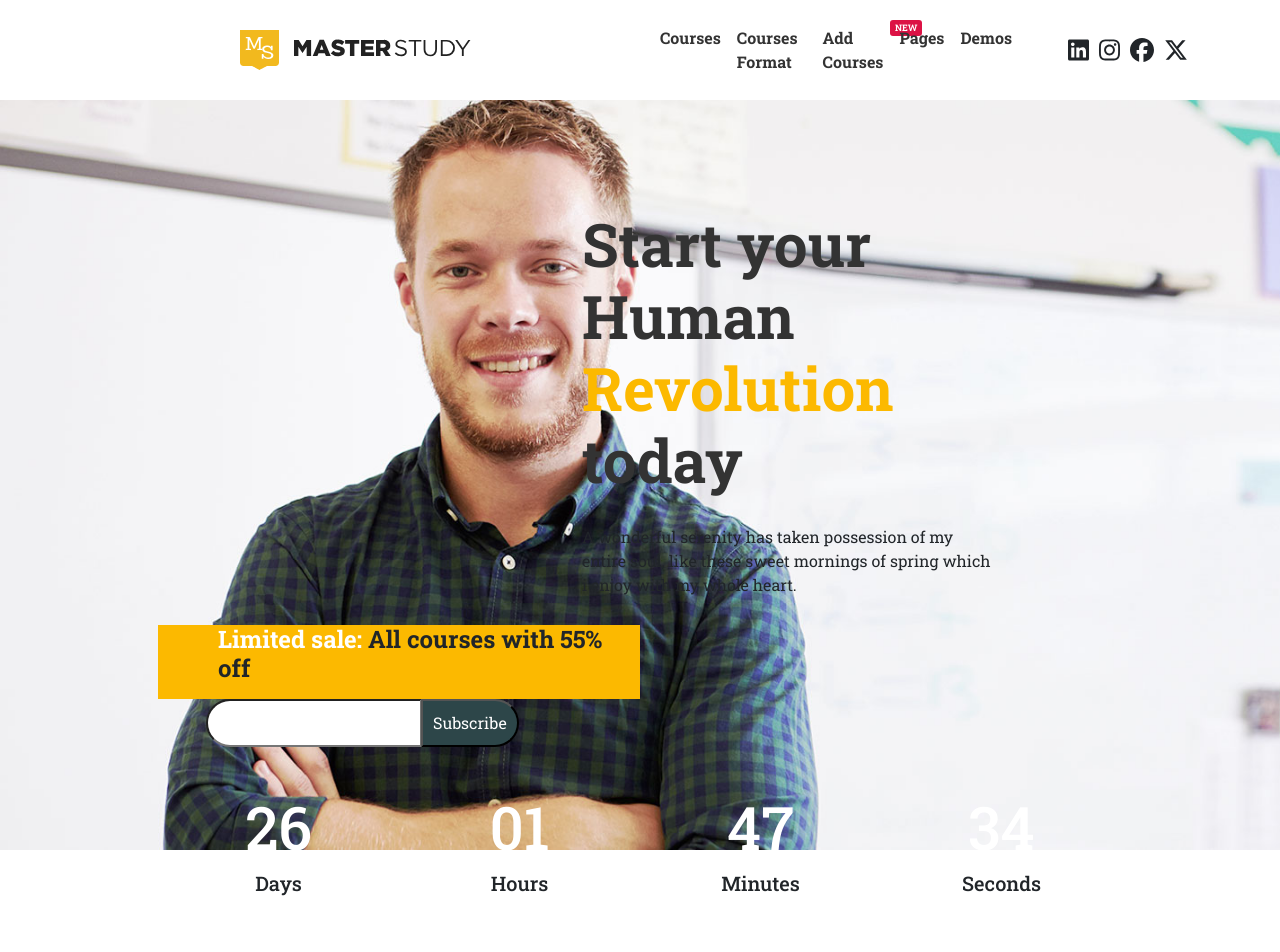
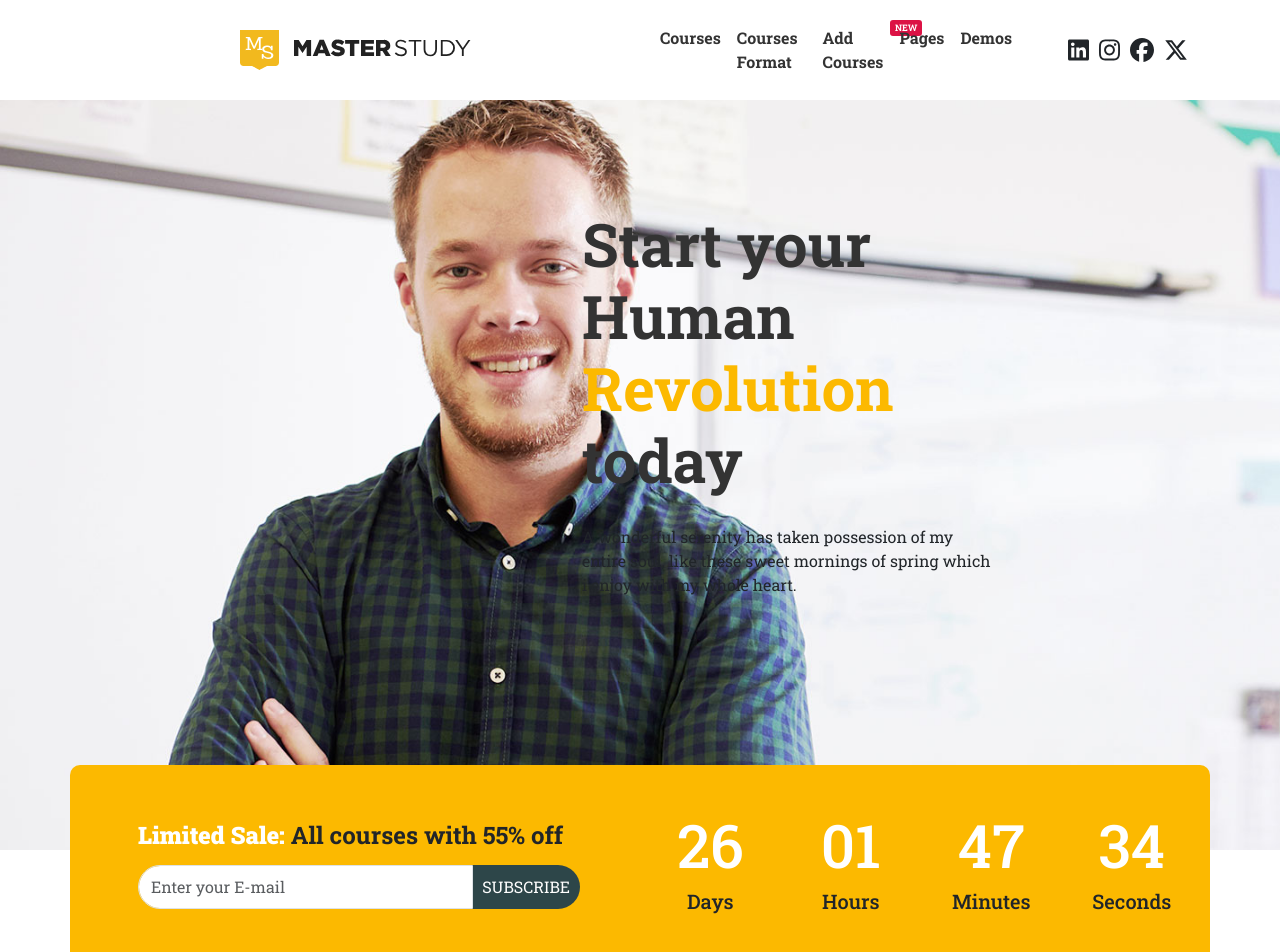
Before and after one commit to PierluigiPapa/proj-html-vuejs, a Vue app: page / in a window 1280 px wide. Shown: the top 952 px of the page. Built offline with nearby package versions, Linux system fonts and the light colour scheme.

Commit message:
fix: adjust timer

```diff
--- a/src/components/Main/AppJumbo.vue
+++ b/src/components/Main/AppJumbo.vue
@@ -13,35 +13,32 @@ export default {
                     <p class="text-grey">A wonderful serenity has taken possession of my entire soul, like these sweet
                         mornings of spring which i enjoy with my whole heart.</p>
                 </div>
-
-                <div id="jumbo-bottom" class="col-12">
+                <div id="bottom" class="col-12">
                     <div class="row main">
                         <div class="col-6 d-flex justify-content-center flex-column">
-                            <h4 class="ps-5 mb-3"> <span class="white">Limited sale:</span> All courses with 55% off</h4>
+                            <h4 class="ps-5 mb-3"><strong class="white">Limited Sale:</strong> All courses with 55%
+                                off
+                            </h4>
+                            <div class="input-group px-5">
+                                <input v-model="email" type="email" class="form-control py-2"
+                                    placeholder="Enter your E-mail" @keyup.enter="emailGet">
+                                <button @click="emailGet" type="button">SUBSCRIBE</button>
+                            </div>
                         </div>
-
-                        <div class="input-group px-5">
-                            <input type="text">
-                            <button>Subscribe</button>
-                        </div>
-
-                        <div class="6">
+                        <div class="col-6">
                             <div class="row main">
                                 <div class="col-3">
                                     <h2>26</h2>
                                     <h5>Days</h5>
                                 </div>
-
                                 <div class="col-3">
                                     <h2>01</h2>
                                     <h5>Hours</h5>
                                 </div>
-
                                 <div class="col-3">
                                     <h2>47</h2>
                                     <h5>Minutes</h5>
                                 </div>
-
                                 <div class="col-3">
                                     <h2>34</h2>
                                     <h5>Seconds</h5>
@@ -67,17 +64,16 @@ export default {
     height: 425px;
 }
 
-#jumbo-bottom {
-    margin-top: 100px;
-    padding: 0 100px;
+#bottom {
+    margin-top: 240px;
+    padding: 0 20px;
 }
 
+#bottom,
 .main {
     height: 200px;
-}
-
-.col-6 {
     background-color: #fcb900;
+    border-radius: 10px;
 }
 
 .col-3 {
@@ -130,5 +126,6 @@ button {
     background-color: #2d4649;
     color: white;
     padding: 10px;
+    border: none;
 }
 </style>
```
